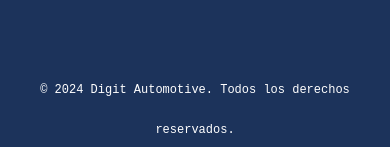
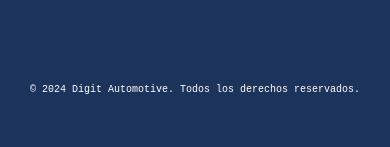
Before and after one commit to Digit-Automotive/Convenios, a plain HTML site: page index.html in a window 390 px wide. Shown: the part 734-881 px from the top of the page. After the commit the page ends 844 px from the top, so only its background shows below. Drawn offline with Linux system fonts and the light colour scheme.

Commit message:
Add files via upload

```diff
--- a/style.css
+++ b/style.css
@@ -168,7 +168,7 @@ img {
     }
 
     footer {
-        font-size: 12px; /* Reduce el tamaño del texto en el footer para pantallas pequeñas */
+        font-size: 10px; /* Reduce el tamaño del texto en el footer para pantallas pequeñas */
         height: 40px; /* Ajusta la altura del footer si es necesario */
         line-height: 40px; /* Ajusta la altura de la línea para el nuevo tamaño de fuente */
     }
```
